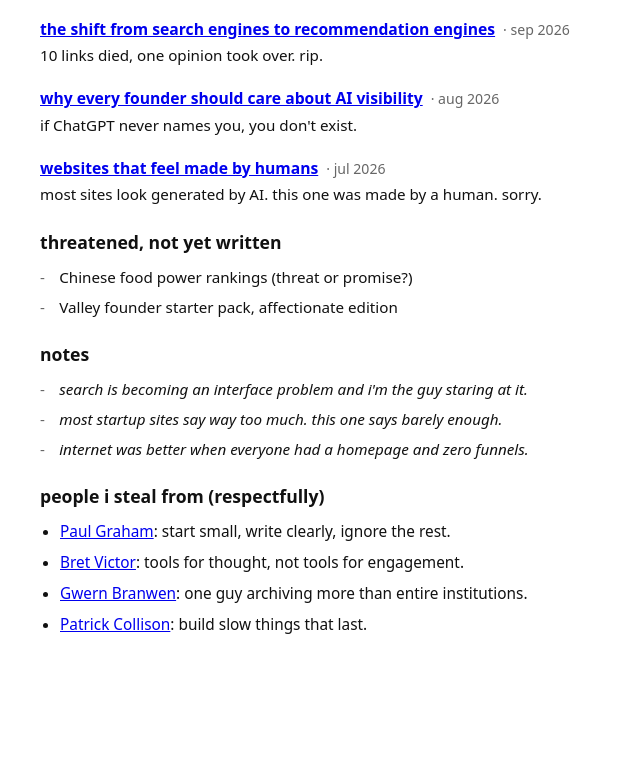
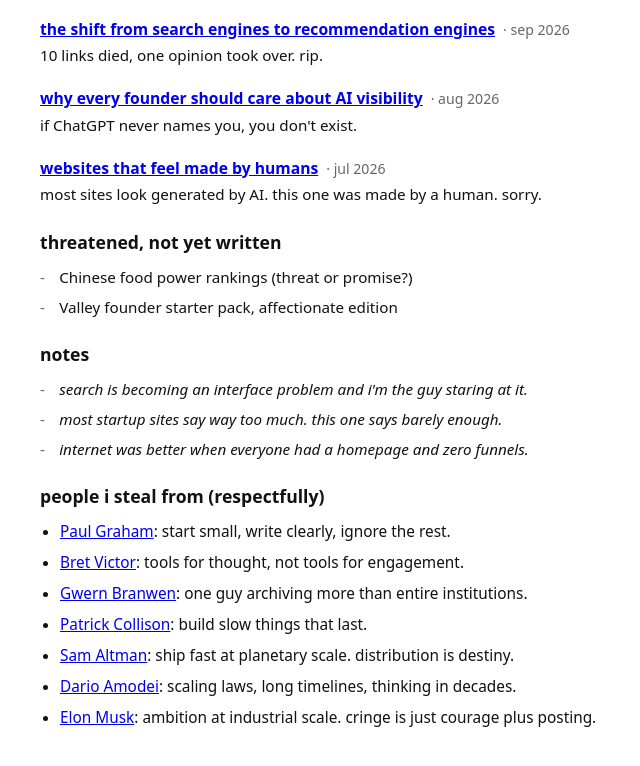
Before and after one commit to DevDotAadi/PersonalSite, a website built with Vite: page writing.html in a window 1280 px wide. Shown: the part 222-988 px from the top of the page, without its empty margins (0-640 px from the left). Built offline with nearby package versions, Linux system fonts and the light colour scheme.

Commit message:
Add Altman, Amodei, Musk to people list

```diff
--- a/writing.html
+++ b/writing.html
@@ -87,6 +87,9 @@
         <li><a href="https://worrydream.com" target="_blank" rel="noopener">Bret Victor</a>: tools for thought, not tools for engagement.</li>
         <li><a href="https://gwern.net" target="_blank" rel="noopener">Gwern Branwen</a>: one guy archiving more than entire institutions.</li>
         <li><a href="https://patrickcollison.com" target="_blank" rel="noopener">Patrick Collison</a>: build slow things that last.</li>
+        <li><a href="https://blog.samaltman.com" target="_blank" rel="noopener">Sam Altman</a>: ship fast at planetary scale. distribution is destiny.</li>
+        <li><a href="https://www.darioamodei.com" target="_blank" rel="noopener">Dario Amodei</a>: scaling laws, long timelines, thinking in decades.</li>
+        <li><a href="https://x.com/elonmusk" target="_blank" rel="noopener">Elon Musk</a>: ambition at industrial scale. cringe is just courage plus posting.</li>
       </ul>
     </main>
 
```
